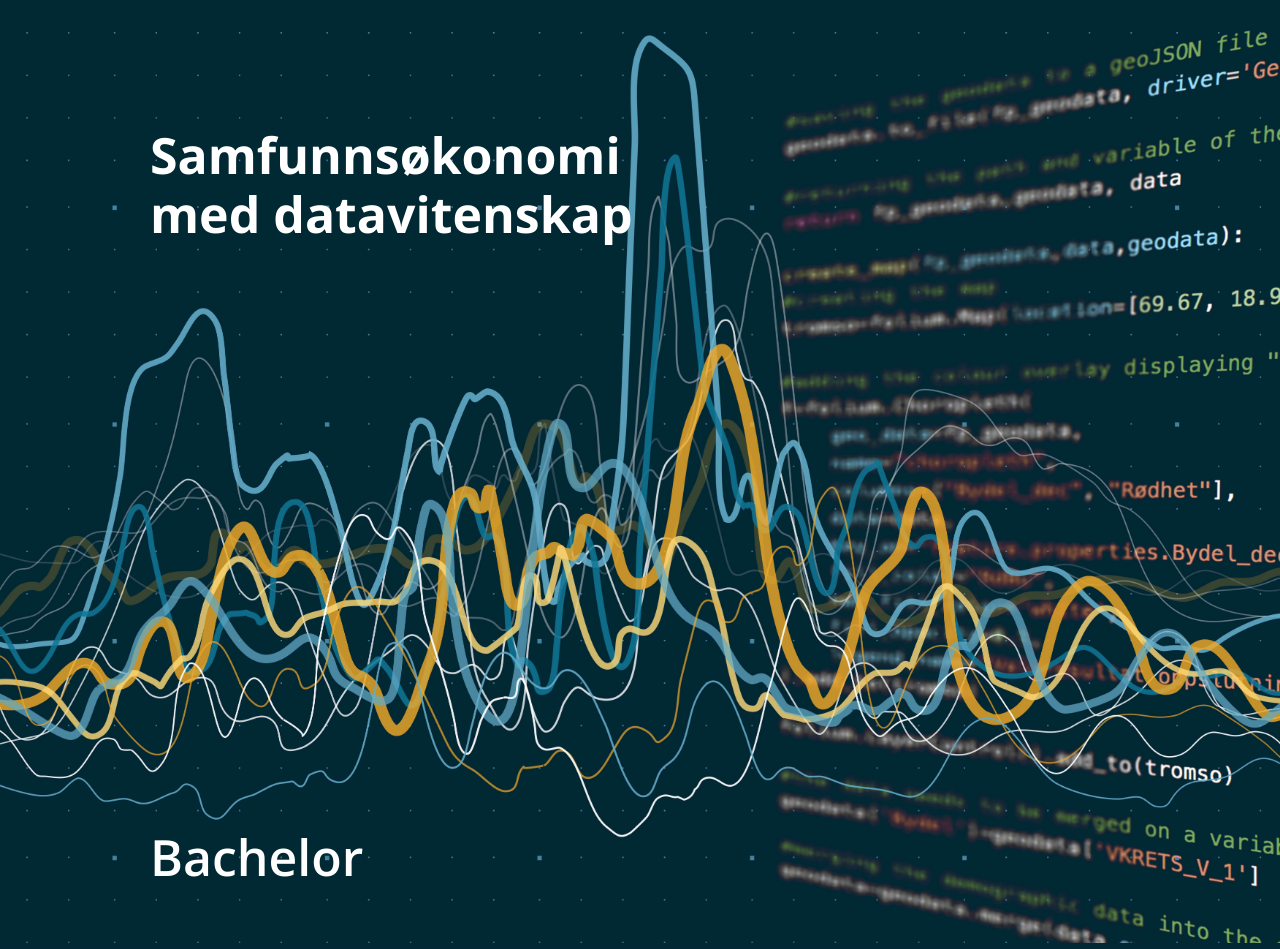
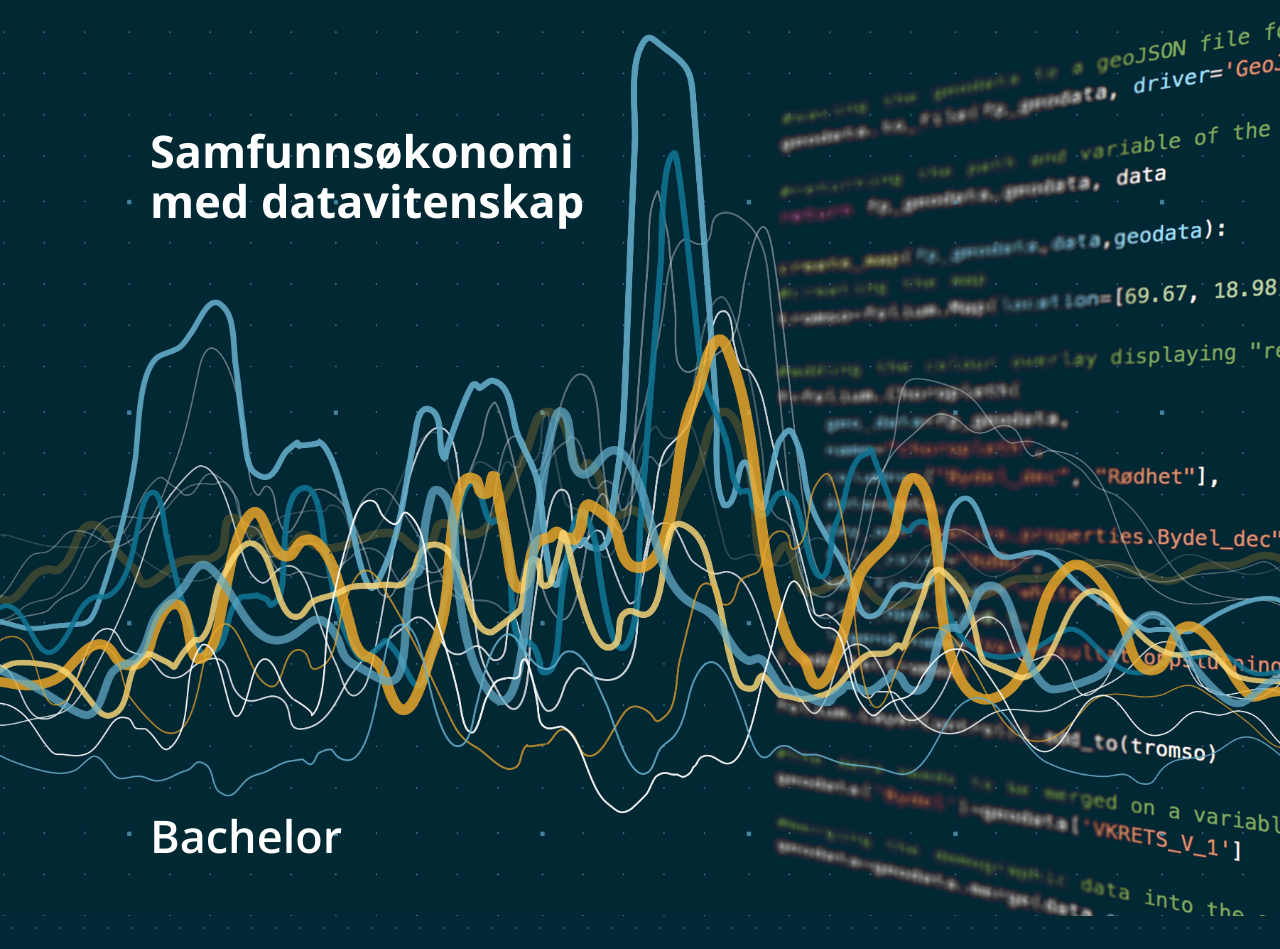
Before and after one commit to uit-econ/uit-econ.github.io, a Jekyll site: the page built from index.md, in a window 1280 px wide. Shown: the top 949 px of the page. Built offline with Jekyll 4.4.1, drawn with Linux system fonts in a browser that asks for light colours.

Commit message:
Update custom.css

```diff
--- a/assets/css/custom.css
+++ b/assets/css/custom.css
@@ -52,6 +52,8 @@
 }
 
 
+
+
 @media only screen and (max-width: 1600px) {
 
 	#masthead-title{
@@ -72,6 +74,32 @@
 	}
 
 }
+
+
+
+
+@media only screen and (max-width: 1300px) {
+
+	#masthead-title{
+	font-size: 45px !important;
+	}
+
+
+
+#masthead-undertitle{
+	font-size: 45px !important;
+
+
+	}
+
+#masthead-text{
+	font-size: 45px !important;
+
+	}
+
+}
+
+
 
 
 
```
